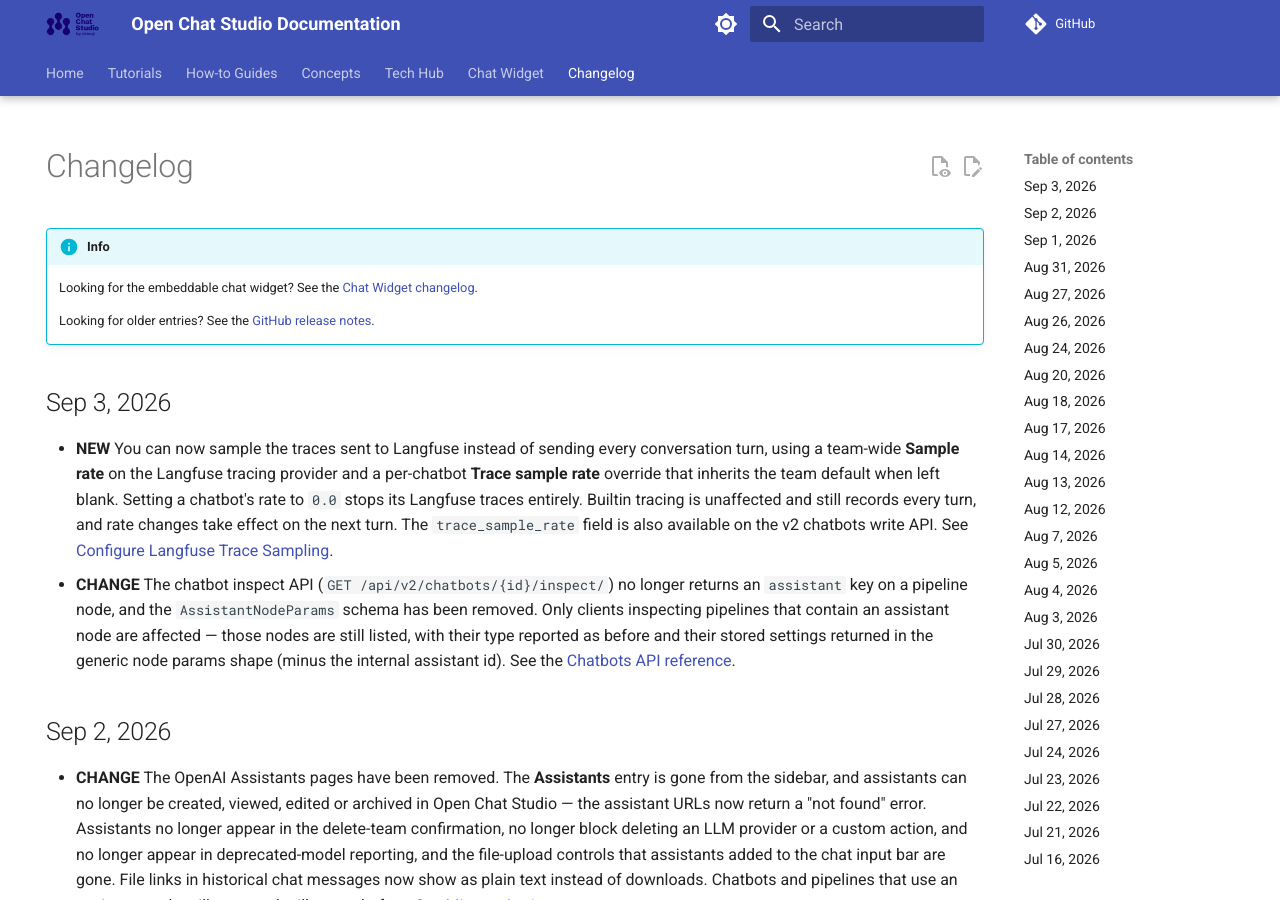
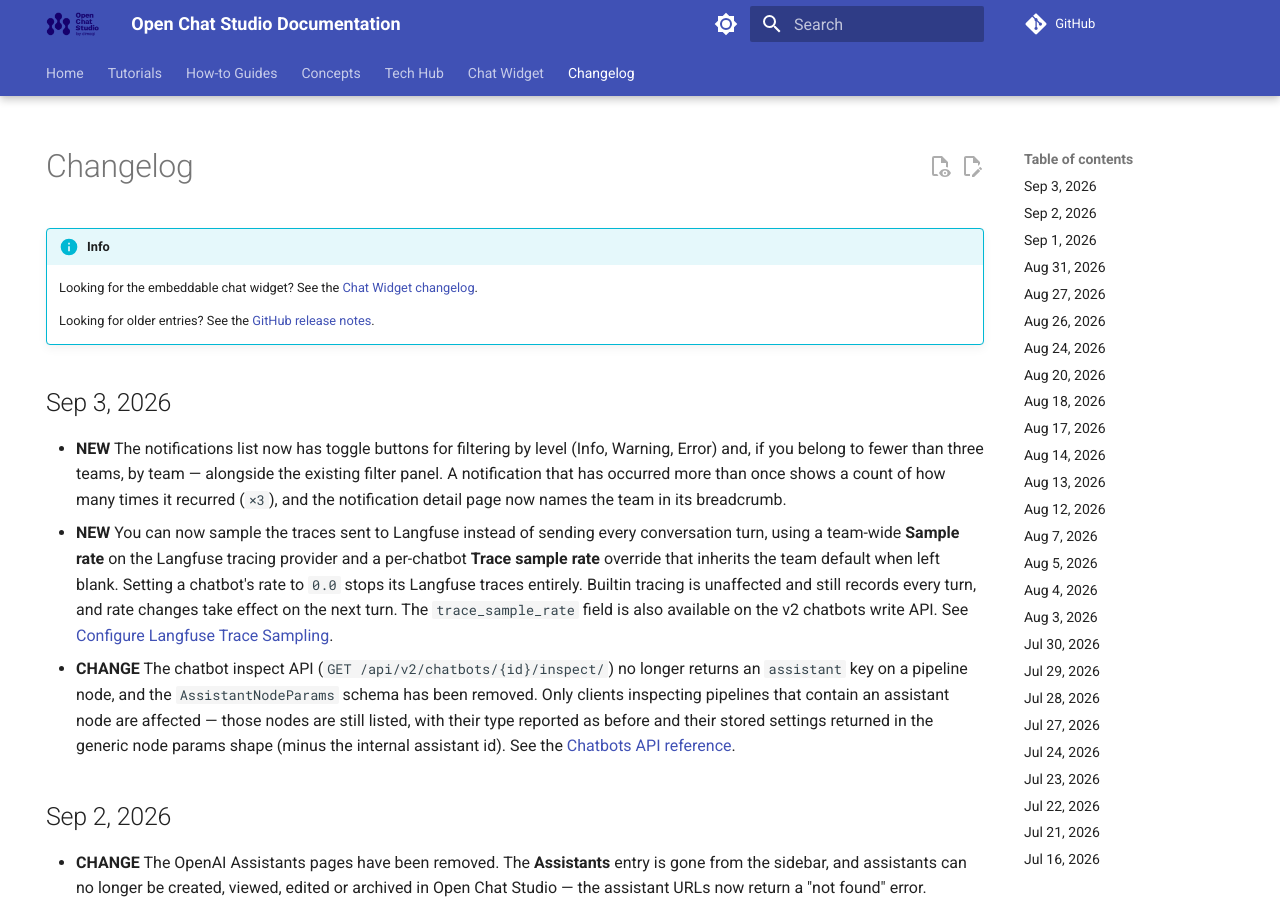
Before and after one commit to dimagi/open-chat-studio-docs, an MkDocs documentation site: the page built from docs/changelog.md, in a window 1280 px wide and 900 px high. Built offline with MkDocs 1.6.1 and Material for MkDocs 9.7.7, drawn with Linux system fonts in a browser that asks for light colours; a script that is not in the unit is left out; comment, search, counter and statistics services are not loaded.

Commit message:
update changelog and docs from OCS PR #4361
Co-Authored-By: Claude Opus 5 (1M context) <noreply@anthropic.com>

```diff
--- a/docs/changelog.md
+++ b/docs/changelog.md
@@ -12,6 +12,7 @@ hide:
     Looking for older entries? See the [GitHub release notes](https://github.com/dimagi/open-chat-studio-docs/releases).
 
 ## Sep 3, 2026
+* **NEW** The notifications list now has toggle buttons for filtering by level (Info, Warning, Error) and, if you belong to fewer than three teams, by team — alongside the existing filter panel. A notification that has occurred more than once shows a count of how many times it recurred (`×3`), and the notification detail page now names the team in its breadcrumb.
 * **NEW** You can now sample the traces sent to Langfuse instead of sending every conversation turn, using a team-wide **Sample rate** on the Langfuse tracing provider and a per-chatbot **Trace sample rate** override that inherits the team default when left blank. Setting a chatbot's rate to `0.0` stops its Langfuse traces entirely. Builtin tracing is unaffected and still records every turn, and rate changes take effect on the next turn. The `trace_sample_rate` field is also available on the v2 chatbots write API. See [Configure Langfuse Trace Sampling](how-to/configure_langfuse_trace_sampling.md).
 * **CHANGE** The chatbot inspect API (`GET /api/v2/chatbots/{id}/inspect/`) no longer returns an `assistant` key on a pipeline node, and the `AssistantNodeParams` schema has been removed. Only clients inspecting pipelines that contain an assistant node are affected — those nodes are still listed, with their type reported as before and their stored settings returned in the generic node params shape (minus the internal assistant id). See the [Chatbots API reference](api/v2/chatbots.txt).
 
```
